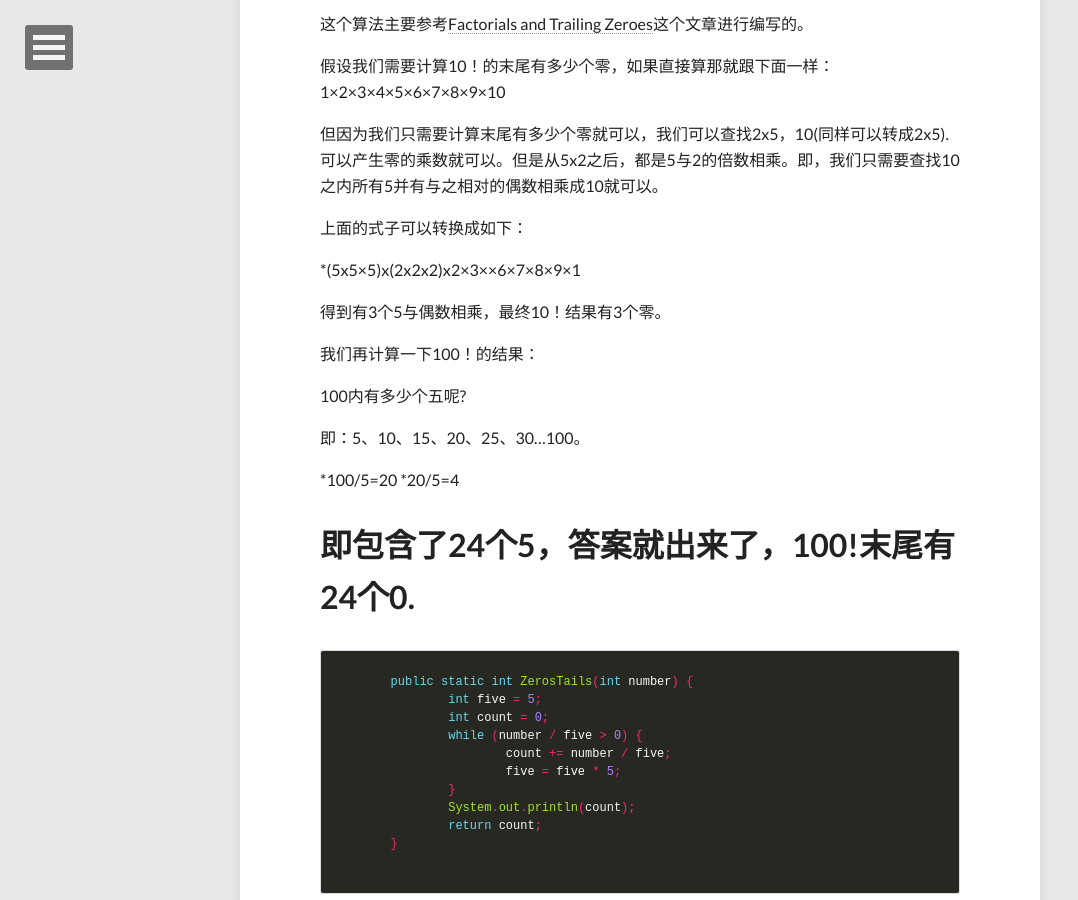
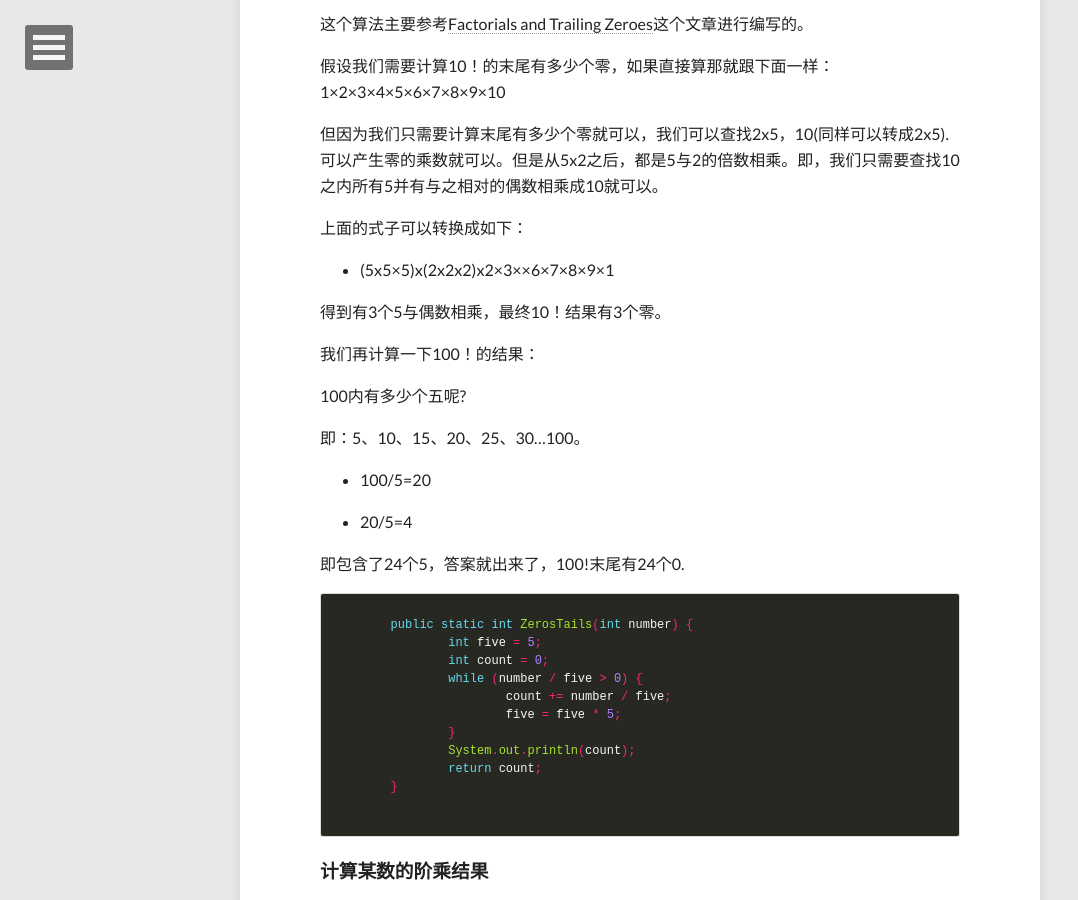
Before and after one commit to guocailee/guocailee.github.io, a Jekyll site: the page built from _posts/2011-06-11-big-number-factorial.md, in a window 1280 px wide and 900 px high, scrolled down 557 px. Shown: the whole window, without its empty margins (0-1078 px from the left). Built offline with Jekyll 4.4.1, drawn with Linux system fonts in a browser that asks for light colours; nearby versions of some CDN libraries; comment, search, counter and statistics services are not loaded.

Commit message:
change...

```diff
--- a/_posts/2011-06-11-big-number-factorial.md
+++ b/_posts/2011-06-11-big-number-factorial.md
@@ -22,7 +22,7 @@ share: true
 
 上面的式子可以转换成如下：
 
-*(5x5×5)x(2x2x2)x2×3××6×7×8×9×1
+* (5x5×5)x(2x2x2)x2×3××6×7×8×9×1
 
 得到有3个5与偶数相乘，最终10！结果有3个零。
 
@@ -32,10 +32,11 @@ share: true
 
 即：5、10、15、20、25、30...100。
 
-*100/5=20
-*20/5=4
+* 100/5=20
 
-#即包含了24个5，答案就出来了，100!末尾有24个0.
+* 20/5=4
+
+即包含了24个5，答案就出来了，100!末尾有24个0.
 
 {% highlight java %}
 {% raw %}
```
